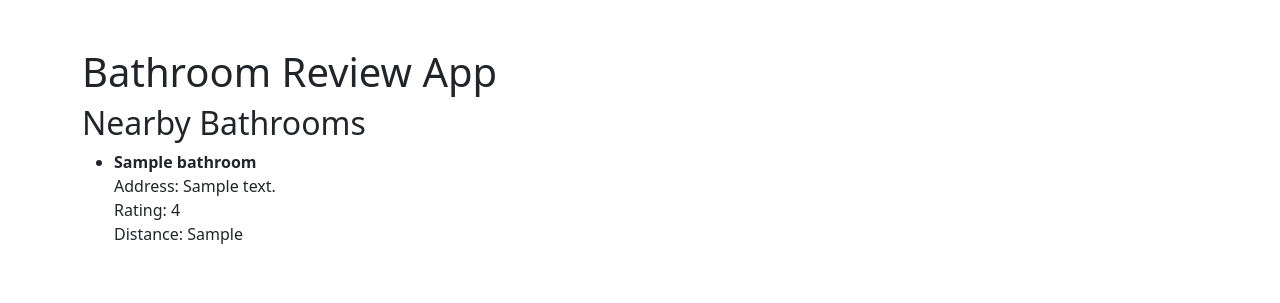
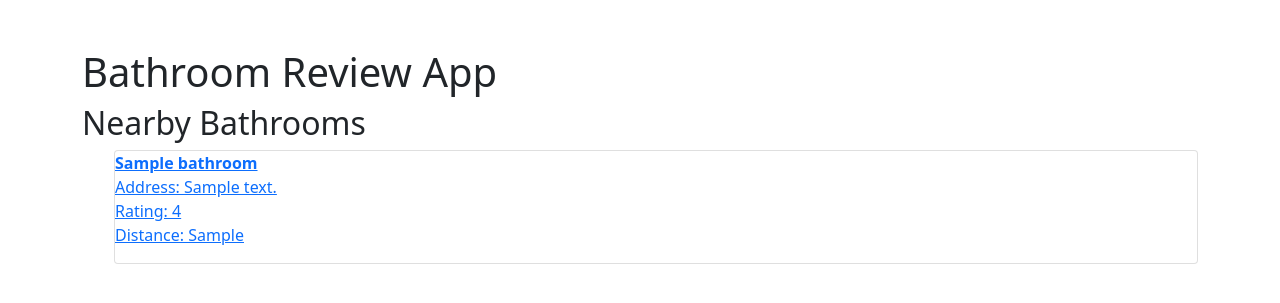
Before and after one commit to Valinora/csci598-final, a Django app: template reststop_rater/templates/index.html in a window 1280 px wide. Shown: the part 56-359 px from the top of the page. Run offline with Django 5.2, Linux system fonts and the light colour scheme; the template is opened without the code that fills it: most values are stand-ins (such as "Sample title", 1, 10 or a date in 2020); some libraries are stand-ins or nearby versions.

Commit message:
make bathrooms render as a card

```diff
--- a/reststop_rater/templates/components/bathroom.html
+++ b/reststop_rater/templates/components/bathroom.html
@@ -1,7 +1,12 @@
-
-    <li>
-        <strong>{{ bathroom.name }}</strong><br />
-        Address: {{ bathroom.address }}<br />
-        Rating: {{ bathroom.rating }}<br />
-        Distance: {{ bathroom.distance_to }}<br />
-    </li>
+<li class="card">
+    <a href="/bathrooms/{{bathroom.id}}">
+    <strong class="card-title">{{ bathroom.name }}</strong><br />
+    <div class="card-text">
+        <p>
+            Address: {{ bathroom.address }}<br />
+            Rating: {{ bathroom.rating }}<br />
+            Distance: {{ bathroom.distance_to }}<br />
+        </p>
+    </div>
+    </a>
+</li>
```
